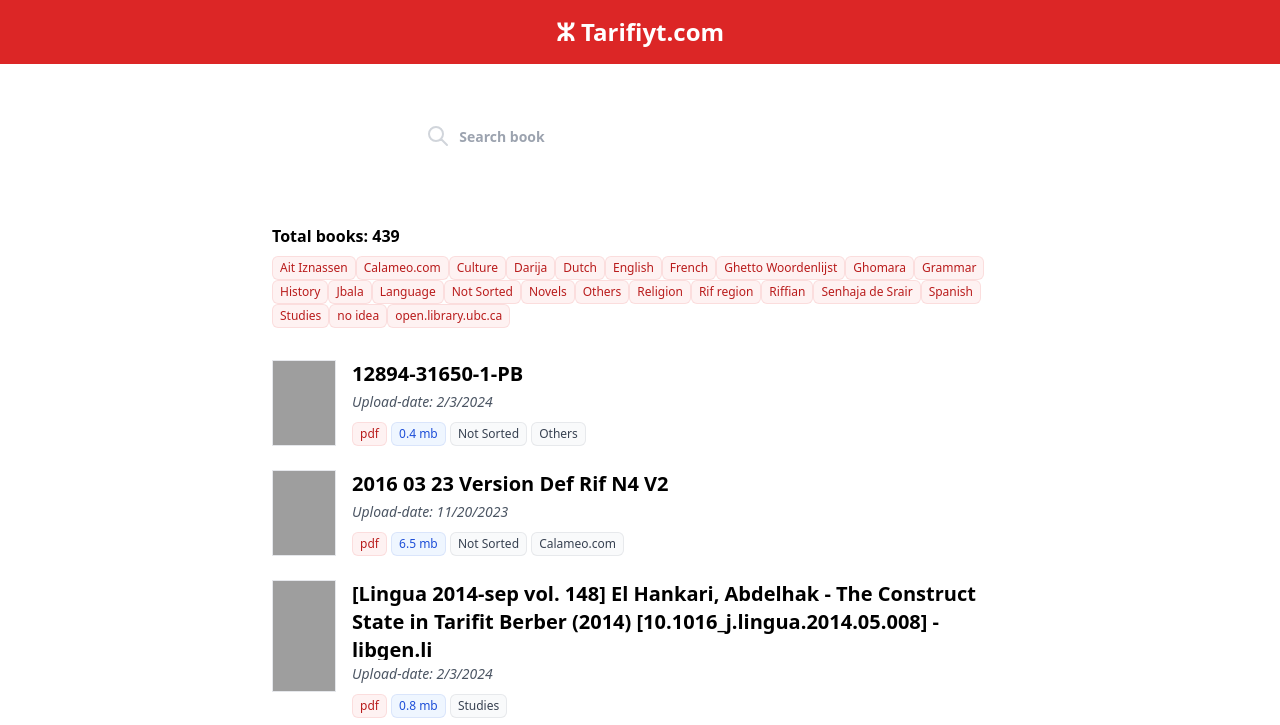
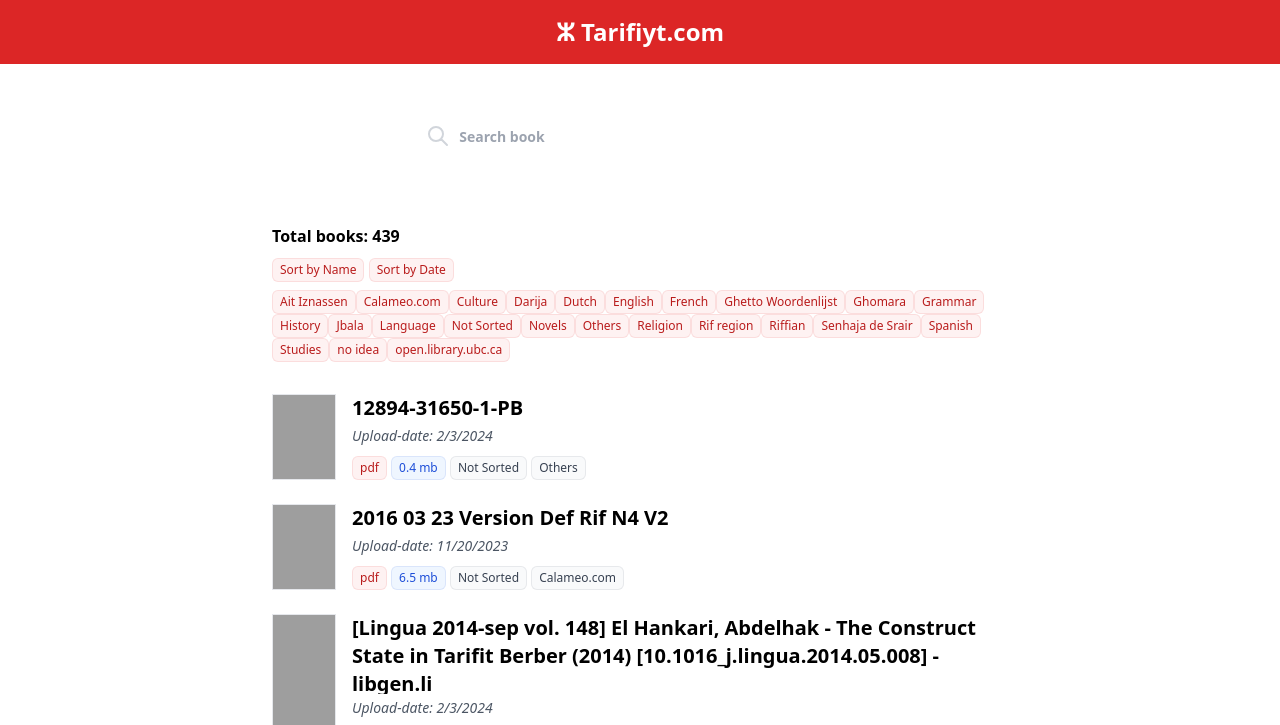
Before and after one commit to Adel-Atzouza/tarifiyt.com, a Flask app: page /library.html/ in a window 1280 px wide. Shown: the top 725 px of the page. Run offline with Flask 3, Linux system fonts and the light colour scheme; some libraries are stand-ins or nearby versions; grey boxes are pictures that could not be loaded.

Commit message:
Add sorting to the library page

```diff
--- a/templates/library.html
+++ b/templates/library.html
@@ -48,11 +48,19 @@
 
         <div id="total-books" class="font-bold mb-2">Total books: </div>
 
+        <div id="sort-buttons" class="mb-2">
+            <!-- Use red badge style -->
+            <button class="inline-flex rounded-md bg-red-50 px-2 py-1 text-xs font-medium text-red-700 ring-1 ring-inset ring-red-600/10" onclick="sort_info('name')">Sort by Name</button>
+            <button class="inline-flex rounded-md bg-red-50 px-2 py-1 text-xs font-medium text-red-700 ring-1 ring-inset ring-red-600/10" onclick="sort_info('date')">Sort by Date</button>
+        </div>
+
         <div id="filter_buttons" class="mb-8"></div>
 
         <div id="books"></div>
 
         <div id="pagination" class="flex justify-center mt-8"></div>
+
+
 
     </div>
 
@@ -64,6 +72,31 @@
         let totalPages;
         let currentPage = 1;
 
+        function sort_info(sort_type)
+        {
+            // Sort by name or by date
+            if (sort_type === 'name') {
+                info.sort((a, b) => {
+                    // Convert names to lowercase for case-insensitive sorting
+                    let nameA = a.name.toLowerCase();
+                    let nameB = b.name.toLowerCase();
+                    if (nameA < nameB) {
+                        return -1;
+                    }
+                    if (nameA > nameB) {
+                        return 1;
+                    }
+                    return 0;
+                });
+            } else if (sort_type === 'date') {
+                info.sort((a, b) => {
+                    return new Date(b.dateCreated) - new Date(a.dateCreated);
+                });
+            }
+
+            books(info);
+        }
+
         function displayBooks(page, data) {
             const startIndex = (page - 1) * booksPerPage;
             const endIndex = startIndex + booksPerPage;
@@ -73,7 +106,7 @@
             for (let i = startIndex; i < endIndex && i < data.length; i++) {
                 const badges = data[i].directories.slice(2).map(tag => `<span class="inline-flex rounded-md bg-gray-50 px-2 py-1 text-xs font-medium text-gray-700 ring-1 ring-inset ring-gray-600/10">${tag}</span>`).join(' ');
                 books.innerHTML += `
-                    <a class="flex mb-6" href="${data[i].sharingLink}">
+                    <a class="flex mb-6" href="${data[i].sharingLink}" target="_blank">
                         <img src="${data[i].previewImageLink}" alt="Book Cover" class="w-16 max-h-28 mr-4" style="border-width: 1px;">
                         <div>
                             <h3 class="text-base lg:text-xl font-bold mb-1 max-h-20 line-clamp-3">${data[i].name}</h3>
```
